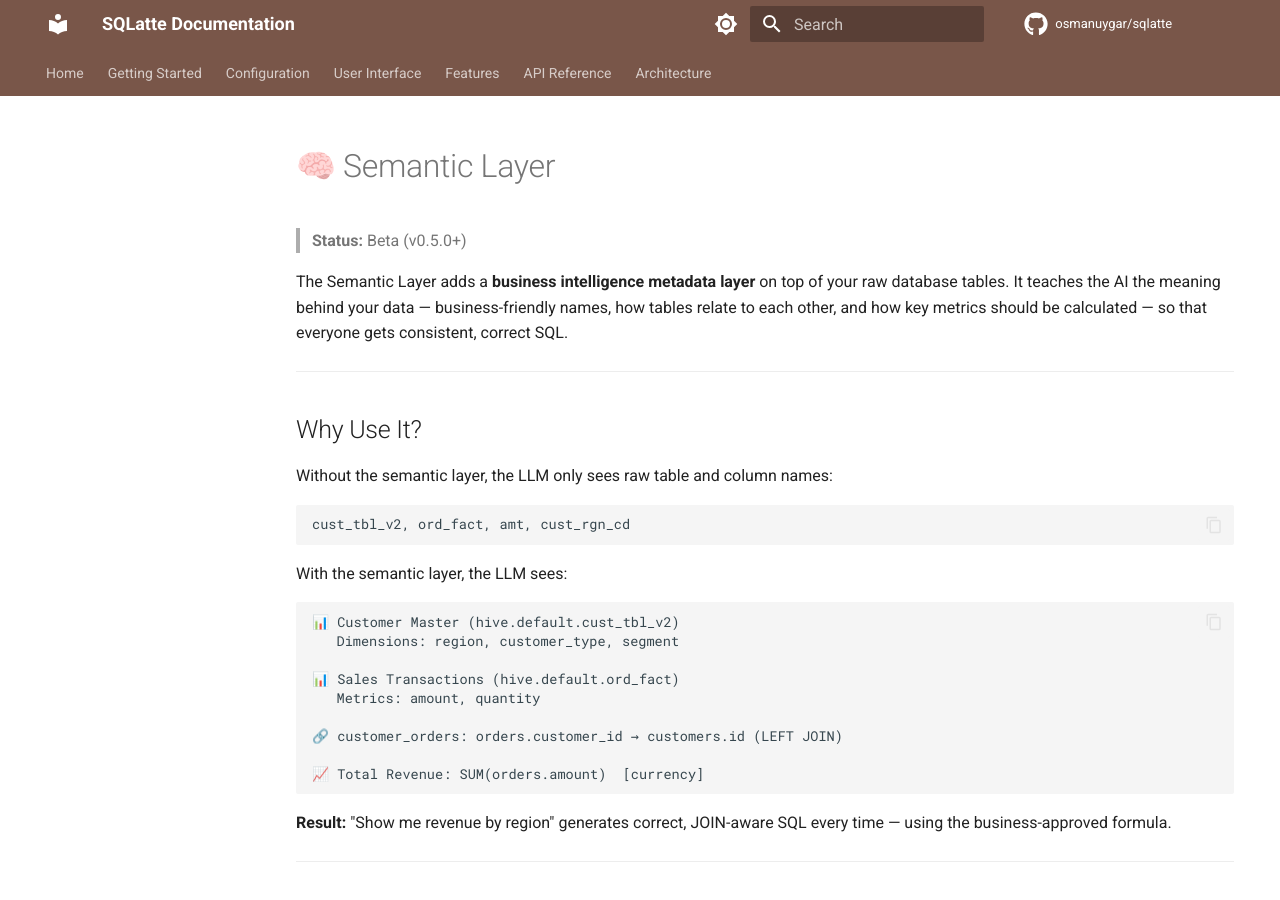
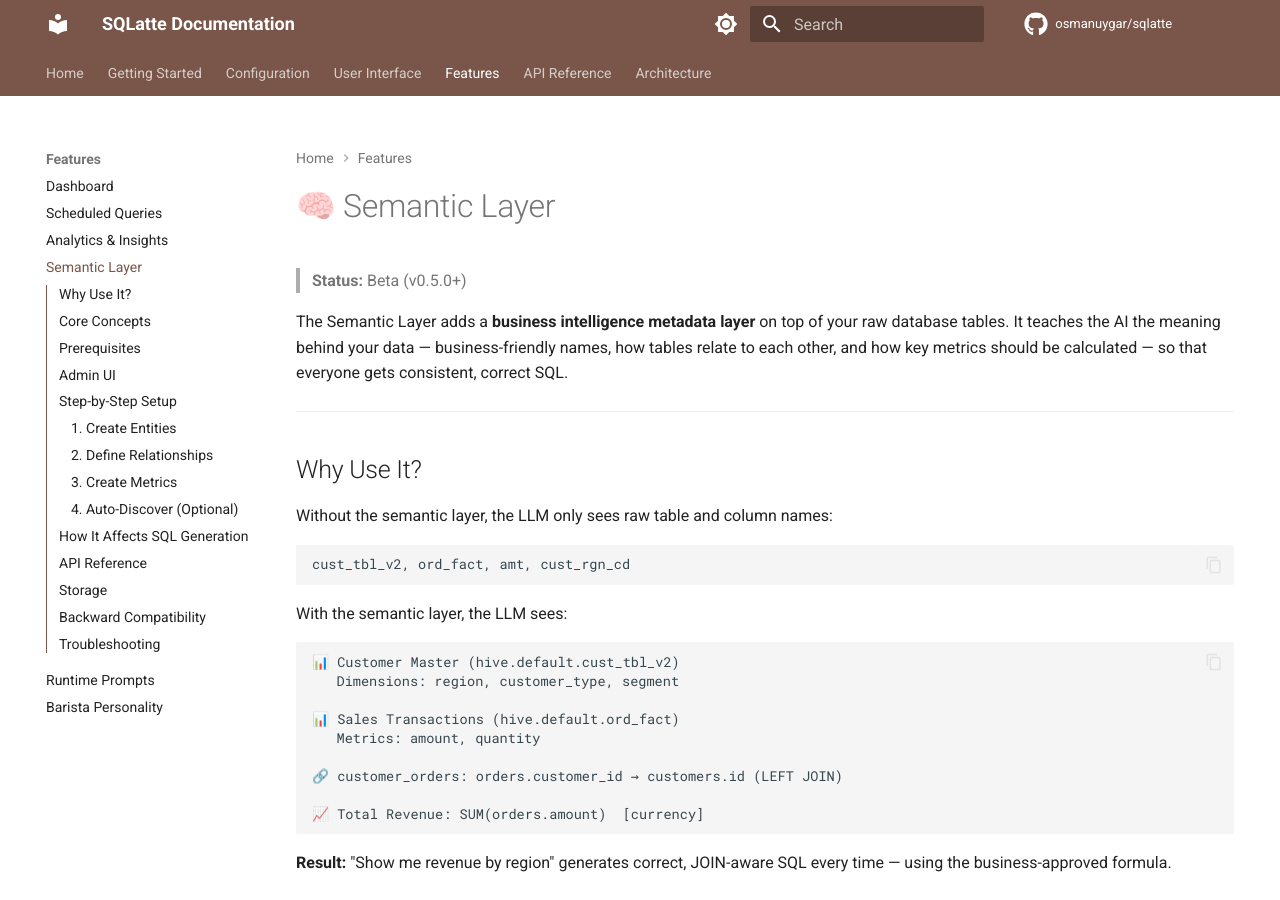
Before and after one commit to osmanuygar/sqlatte-docs, an MkDocs documentation site: the page built from docs/features/semantic-layer.md, in a window 1280 px wide and 900 px high. Built offline with MkDocs 1.6.1 and Material for MkDocs 9.7.7, drawn with Linux system fonts in a browser that asks for light colours; comment, search, counter and statistics services are not loaded.

Commit message:
Add Semantic Layer section to mkdocs.yml

```diff
--- a/mkdocs.yml
+++ b/mkdocs.yml
@@ -95,6 +95,7 @@
     - Dashboard: features/dashboard.md
     - Scheduled Queries: features/schedules.md
     - Analytics & Insights: features/analytics.md
+    - Semantic Layer: features/semantic-layer.md
     - Runtime Prompts: features/runtime-prompts.md
     - Barista Personality: features/barista.md
 
```
